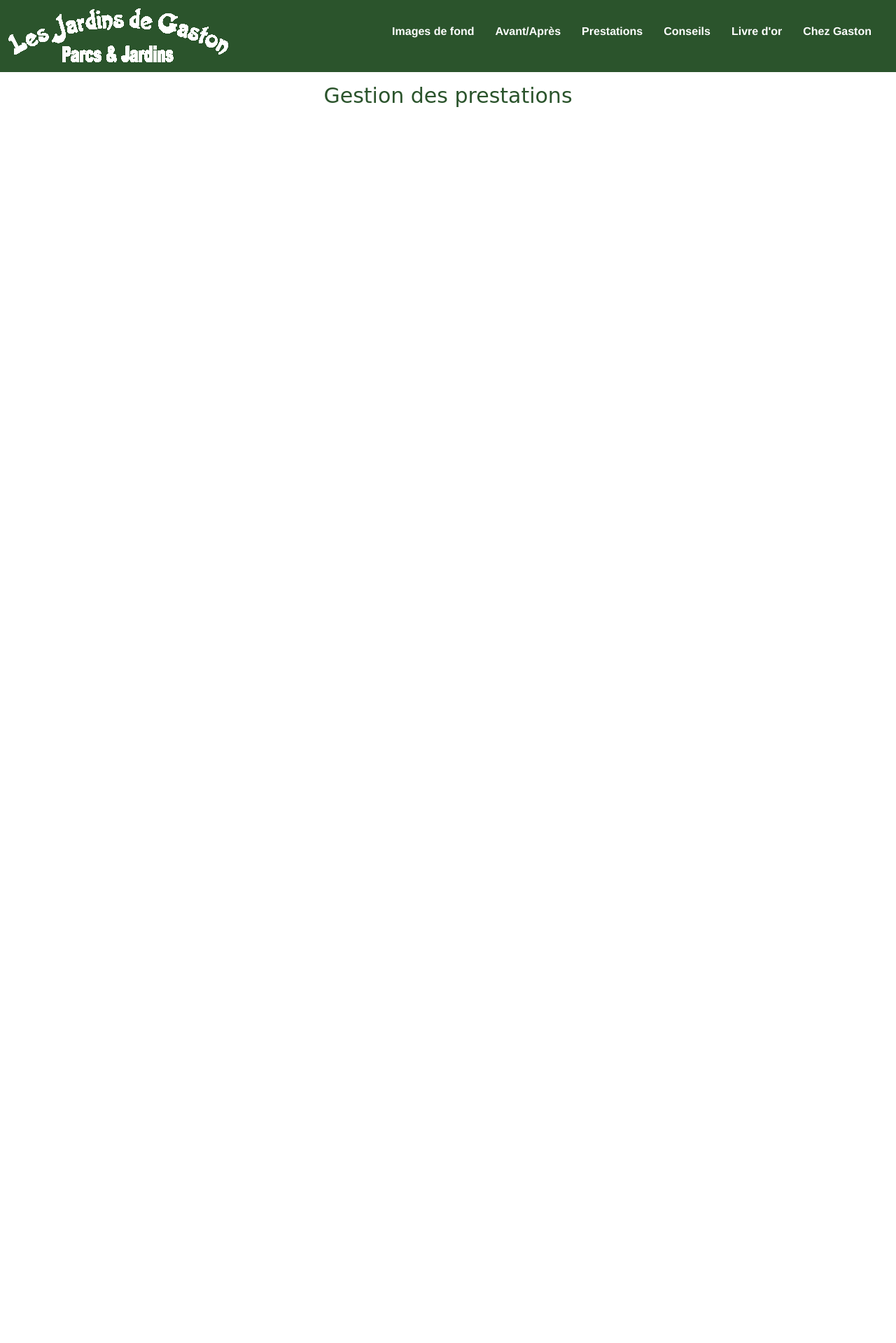
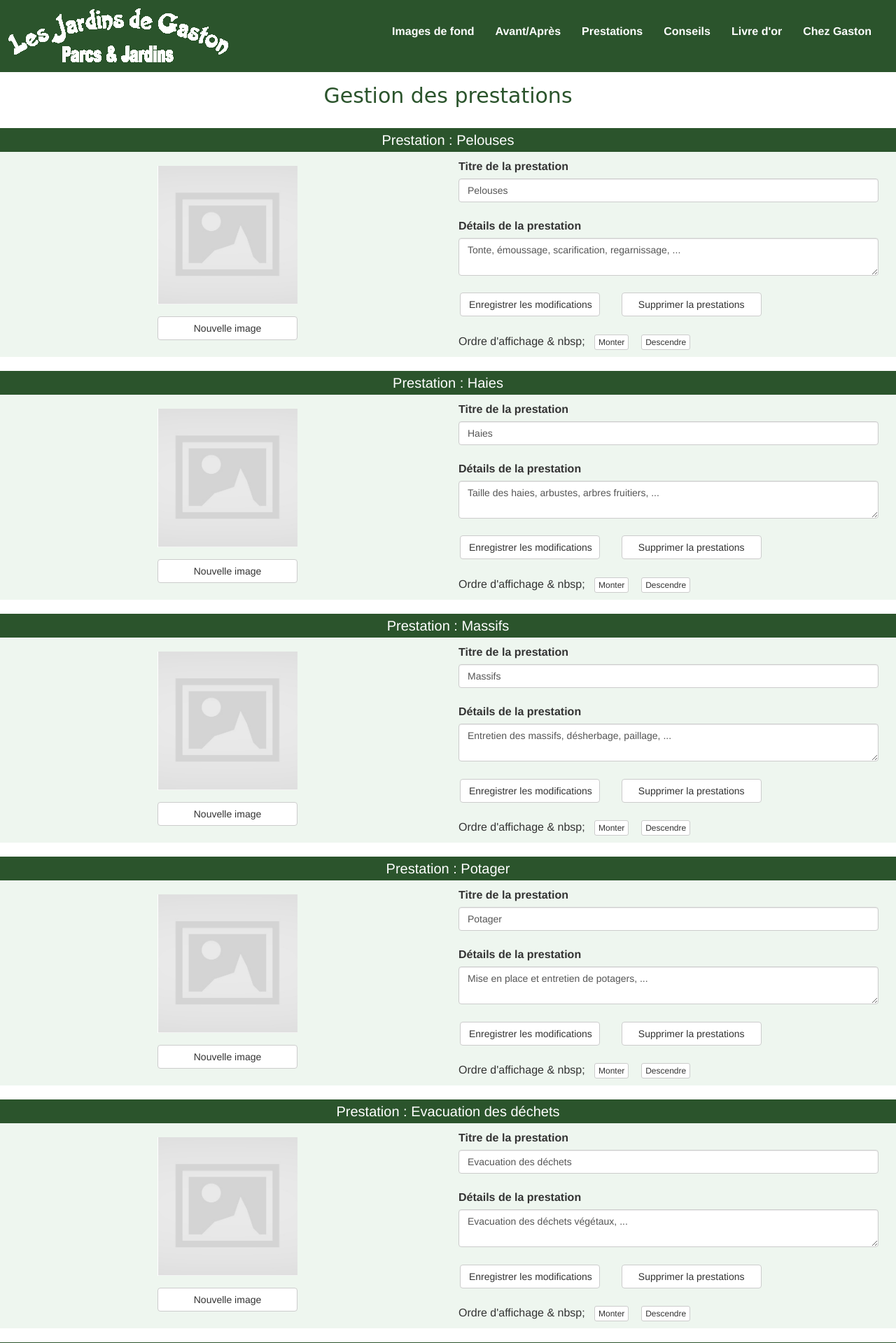
Before and after one commit to WildCodeSchool/orleans-0217-jardinsdegaston, a PHP site: page /admin/prestations.php in a window 1280 px wide. Shown: the top 1919 px of the page at 70% size. Before the commit the page ends 153 px from the top, so only its background shows below. Run offline with PHP 8.4, Linux system fonts and the light colour scheme; some web fonts are replaced.

Commit message:
ajout admin prestations

```diff
--- a/admin/prestations.php
+++ b/admin/prestations.php
@@ -1,3 +1,16 @@
+
+<?php // --- provisoire ---
+$prestations = [
+        ['titre' => 'Pelouses', 'detail' => 'Tonte, émoussage, scarification, regarnissage, ...', 'img' => 'noimg.png'],
+        ['titre' => 'Haies', 'detail' => 'Taille des haies, arbustes, arbres fruitiers, ...', 'img' => 'noimg.png'],
+        ['titre' => 'Massifs', 'detail' => 'Entretien des massifs, désherbage, paillage, ...', 'img' => 'noimg.png'],
+        ['titre' => 'Potager', 'detail' => 'Mise en place et entretien de potagers, ...', 'img' => 'noimg.png'],
+        ['titre' => 'Evacuation des déchets', 'detail' => 'Evacuation des déchets végétaux, ...', 'img' => 'noimg.png'],
+        ['titre' => 'Autres', 'detail' => 'Tonte, émoussage, scarification, regarnissage, ...', 'img' => 'noimg.png'],
+]
+?>
+
+<!-- fichier admin/prestations.php --- gère les contenus des prestations -------- -->
 
 <?php include 'header.php'; ?>
 <!-- le container-fluid est ouvert dans le header.php et ferme dans le footer.php -->
@@ -8,5 +21,74 @@
 </div>
 
 
+<!-- liste des prestations enregistrées ----------------------------------------- -->
+<div class="row">
+    <?php
+        foreach ( $prestations as $prestation ) {
+            echo '
+                <div class="col-xs-12 bandeau text-center">
+                    Prestation : '.$prestation['titre'].'
+                </div>
+                <div class="col-xs-12">
+                    <div class="row contenu">
+                        <div class="col-xs-12 col-md-6 text-center">
+                            <img class="img-fluid pimg bloc-right" src="../img/'.$prestation['img'].'" alt="Image prestation '.$prestation['titre'].'" />
+                            <br />
+                            <form method="post" action="modifimg.php" enctype="multipart/form-data">
+                                <input class="cache" type="file" name="fichier" id="fichier" />
+                                <label for="fichier" class="btn btn-default">Nouvelle image</label><br />
+                            </form>
+                        </div>
+                        <div class="col-xs-12 col-md-6">
+                            <form method="post" action="majpresta">
+                                <label for="titre">Titre de la prestation </label><br />
+                                <input class="form-control" type="text" name="titre" id="titre" value="'.$prestation['titre'].'" /><br />
+                                <label for="detail">Détails de la prestation</label><br />
+                                <textarea class="form-control" row="3" name="detail">'.$prestation['detail'].'</textarea><br />
+                                <input class="btn btn-default" type="submit" name="valide" value="Enregistrer les modifications" />
+                                &nbsp;&nbsp;&nbsp;&nbsp;
+                                <input class="btn btn-default" type="submit" name="supprime" value="Supprimer la prestations" />
+                            </form>
+                            <br />
+                            Ordre d\'affichage & nbsp;&nbsp;&nbsp;
+                            <a href = "#" class="btn btn-default btn-xs" > Monter</a >&nbsp;&nbsp;&nbsp;
+                            <a href = "#" class="btn btn-default btn-xs" > Descendre</a >
+                        </div>
+                    </div>
+                </div>
+            ';
+        }
+    ?>
+
+
+<!-- Créer une nouvelle prestation ----------------------------------------------------------- -->
+
+    <div class="col-xs-12 bandeau text-center">
+        Ajouter une prestation
+    </div>
+    <div class="col-xs-12">
+        <div class="row contenu">
+            <div class="col-xs-12 col-md-6 text-center">
+                <img class="img-fluid pimg bloc-right" src="../img/noimg.png" alt="" />
+                <br />
+                <form method="post" action="modifimg.php" enctype="multipart/form-data">
+                    <input class="cache" type="file" name="fichier" id="fichier" />
+                    <label for="fichier" class="btn btn-default">Nouvelle image</label><br />
+                </form>
+            </div>
+            <div class="col-xs-12 col-md-6">
+                <form method="post" action="majpresta">
+                    <label for="titre">Titre de la prestation </label><br />
+                    <input class="form-control" type="text" name="titre" id="titre" value="" /><br />
+                    <label for="detail">Détails de la prestation</label><br />
+                    <textarea class="form-control" row="3" name="detail"></textarea><br />
+                    <input class="btn btn-default" type="submit" name="valide" value="Ajouter" />
+                </form>
+            </div>
+        </div>
+    </div>
+
+</div> <!-- fermeture de la row principale -->
+
 <!-- le container-fluid est ouvert dans le header.php et ferme dans le footer.php -->
 <?php include 'footer.php'; ?>
--- a/css/admin.css
+++ b/css/admin.css
@@ -4,6 +4,7 @@ body {
 }
 .cache {
     visibility: hidden;
+    height: 5px;
 }
 
 /* --- navbar ---------------------------------------------------- */
--- a/index.php
+++ b/index.php
@@ -48,7 +48,9 @@
 
 <!--------    Image header    --------->
     <div class="row">
-        <div class="col-lg-12 bg-img1-lg img-responsive visible-lg parallax"></div>
+        <div class="col-lg-12 bg-img1-lg visible-lg img-responsive parallax"></div>
+        <div class="col-lg-12 bg-img1-md visible-md img-responsive parallax"></div>
+        <div class="col-lg-12 bg-img1-xs visible-xs img-responsive parallax"></div>
         <h1 id="accroche">Jardinier par nature ...</h1>
     </div>
 
```
Also changed, not shown: css/stylesheet.css (+24 -8 lines), img/bgimg1.jpg (added), img/bgimg2.jpg (added).
